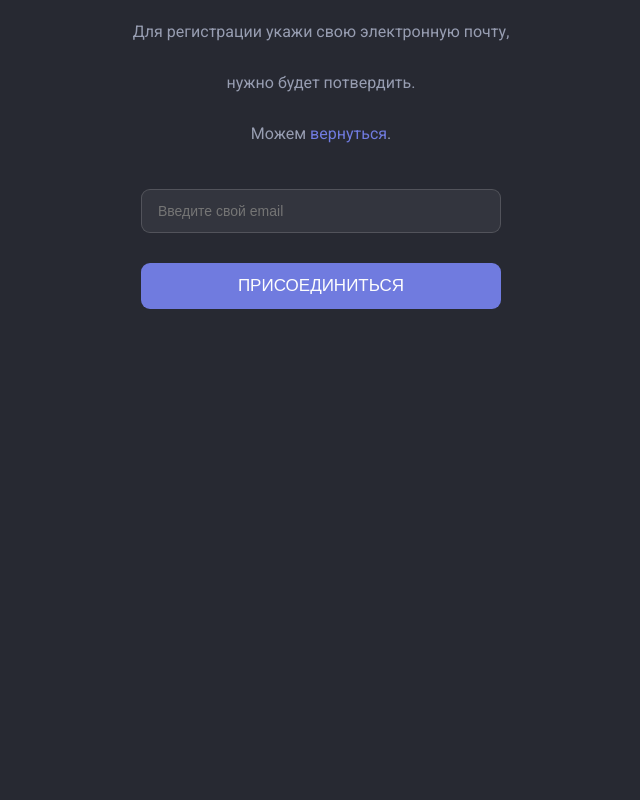
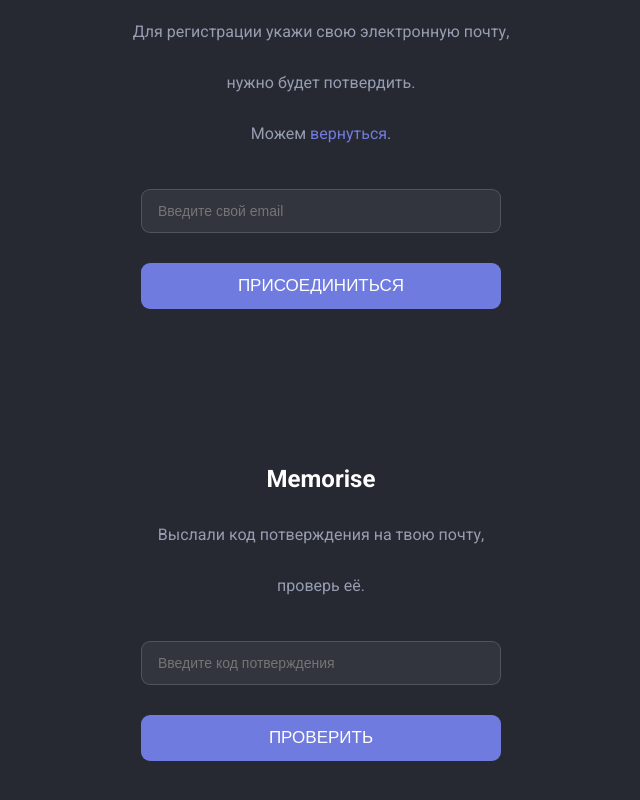
Before and after one commit to MopaJIucT/auth-logic, a React (Vite) app: page /generate in a window 1280 px wide. Shown: the part 344-1144 px from the top of the page, without its empty margins (319-959 px from the left). Before the commit the page ends 800 px from the top, so only its background shows below. Built offline with nearby package versions, Linux system fonts and the light colour scheme.

Commit message:
fix and create register logic

```diff
--- a/src/dal/api.ts
+++ b/src/dal/api.ts
@@ -1,4 +1,4 @@
-import type {EmailForm, LoginForm, ProfileResponse} from "../bll/types.ts";
+import type {EmailForm, LoginForm, ProfileResponse, SendEmailResponse} from "../bll/types.ts";
 
 const initalUrl = 'https://dev-api.memorise.cards'
 
@@ -18,14 +18,21 @@ export async function sendFormLogin(formLogin: LoginForm) {
     return null
 }
 
-export function sendEmail(emailForm: EmailForm) {
-    fetch(initalUrl + '/api/auth/otp/generate', {
+export async function sendEmail(emailForm: EmailForm) {
+    const res = await  fetch(initalUrl + '/api/auth/otp/generate', {
         method: 'POST',
         headers: {
-            'Content-Type': "application/json"
+            'Content-Type': "application/json",
         },
         body: JSON.stringify(emailForm)
     })
+    if(res.ok) {
+        const data: SendEmailResponse = await res.json()
+        console.log(data)
+    } else {
+        console.log('Error sending email')
+        return
+    }
 }
 
 export function getLogout() {
@@ -52,3 +59,12 @@ export async function getProfile() {
         return null
     }
 }
+
+export async function getVerifyToken(email) {
+    const res = await fetch(initalUrl + '/api/auth/verify', {
+        method: 'POST',
+        headers: {
+            'Content-Type': "application/json"
+        }
+    })
+}
--- a/src/ui/components/GenerateForm.tsx
+++ b/src/ui/components/GenerateForm.tsx
@@ -3,39 +3,94 @@ import Logo from "./Logo.tsx";
 import CustomTextField from "./CustomTextField.tsx";
 import CustomButton from "./CustomButton.tsx";
 import {useState} from "react";
-import {sendEmail} from "../../dal/api.ts";
+import {getVerifyToken, sendEmail} from "../../dal/api.ts";
 import {Link} from "react-router-dom";
+import type {EmailForm, VerificationEmail, VerificationForm} from "../../bll/types.ts";
 
 function GenerateForm() {
-    const [email, setEmail] = useState<string>("");
+    const [emailForm, setEmailForm] = useState<EmailForm>({
+        "email": "",
+        "action": "ConfirmOldEmail"
+    });
+    const [inProgressEmail, setInProgressEmail] = useState<string>("");
 
-
-    function handleEmailChange(email: string): void {
-        const newEmail = email;
-        setEmail(newEmail);
+    function handleEmailChange(field: keyof EmailForm, value: string) {
+        setEmailForm(prev => ({
+            ...prev,
+            [field]: value,
+        }));
+        setInProgressEmail(value);
     }
 
-    function sendFormEmail() {
-        const formGenerate = {
-            email: email,
-            action: "ConfirmOldEmail"
-        }
-        sendEmail(formGenerate);
+    function handleSendEmail(): void {
+        console.log(emailForm);
+        sendEmail(emailForm)
     }
+
 
     return (
         <div className={s.container}>
-            <Logo />
+            <Logo/>
             <div className={s.textContainer}>
                 <h2>Memorise</h2>
-                <p>Для регистрации укажи свою электронную почту,</p>
-                <p>нужно будет потвердить.</p>
-                <p>Можем <Link to={"/login"} className={s.linkStyle}>вернуться</Link>.</p>
+                <div>
+                    <p>Для регистрации укажи свою электронную почту,</p>
+                    <p>нужно будет потвердить.</p>
+                    <p>Можем <Link to={"/login"}
+                                   className={s.linkStyle}
+                    >вернуться</Link>.</p>
+                </div>
             </div>
-            <CustomTextField placeholder={"Введите свой email"} nameId={"email"} onChange={handleEmailChange} value={email} />
-            <CustomButton onClick={sendFormEmail} value={"присоединиться"}/>
+            <CustomTextField placeholder={"Введите свой email"}
+                             nameId={"email"}
+                             onChange={(value) => handleEmailChange("email", value)}
+                             />
+            <CustomButton onClick={handleSendEmail} value={"присоединиться"}/>
+            <VerificationEmail email={inProgressEmail}/>
         </div>
     )
 }
 
 export default GenerateForm;
+
+function VerificationEmail({email}: VerificationEmail) {
+
+    const [verificationForm, setVerificationForm] = useState<VerificationForm>({
+        "otp": "",
+        "email": "",
+        "action": "ConfirmOldEmail"
+    })
+
+    function handleVerificationFormChange(field: keyof VerificationForm, value: string) {
+        setVerificationForm(prev => ({
+            ...prev,
+            [field]: value,
+        }));
+    }
+
+    function handleSendVerifyEmail(): void {
+        getVerifyToken(verificationForm)
+    }
+
+    return (
+        <div className={s.container}>
+            <div className={s.textContainer}>
+                <h2>Memorise</h2>
+                <div>
+                    <p>Выслали код потверждения на твою почту,</p>
+                    <p>проверь её.</p>
+                </div>
+            </div>
+            <CustomTextField placeholder={"Введите код потверждения"}
+                             nameId={"email"}
+                             onChange={(value) => {
+                                 handleVerificationFormChange("email", email)
+                                 handleVerificationFormChange("otp", value)
+                             }}
+            />
+            <CustomButton onClick={handleSendVerifyEmail} value={"проверить"}/>
+        </div>
+    )
+}
+
+// export default VerificationEmail;
```
Also changed, not shown: src/bll/types.ts (+14 -0 lines).
